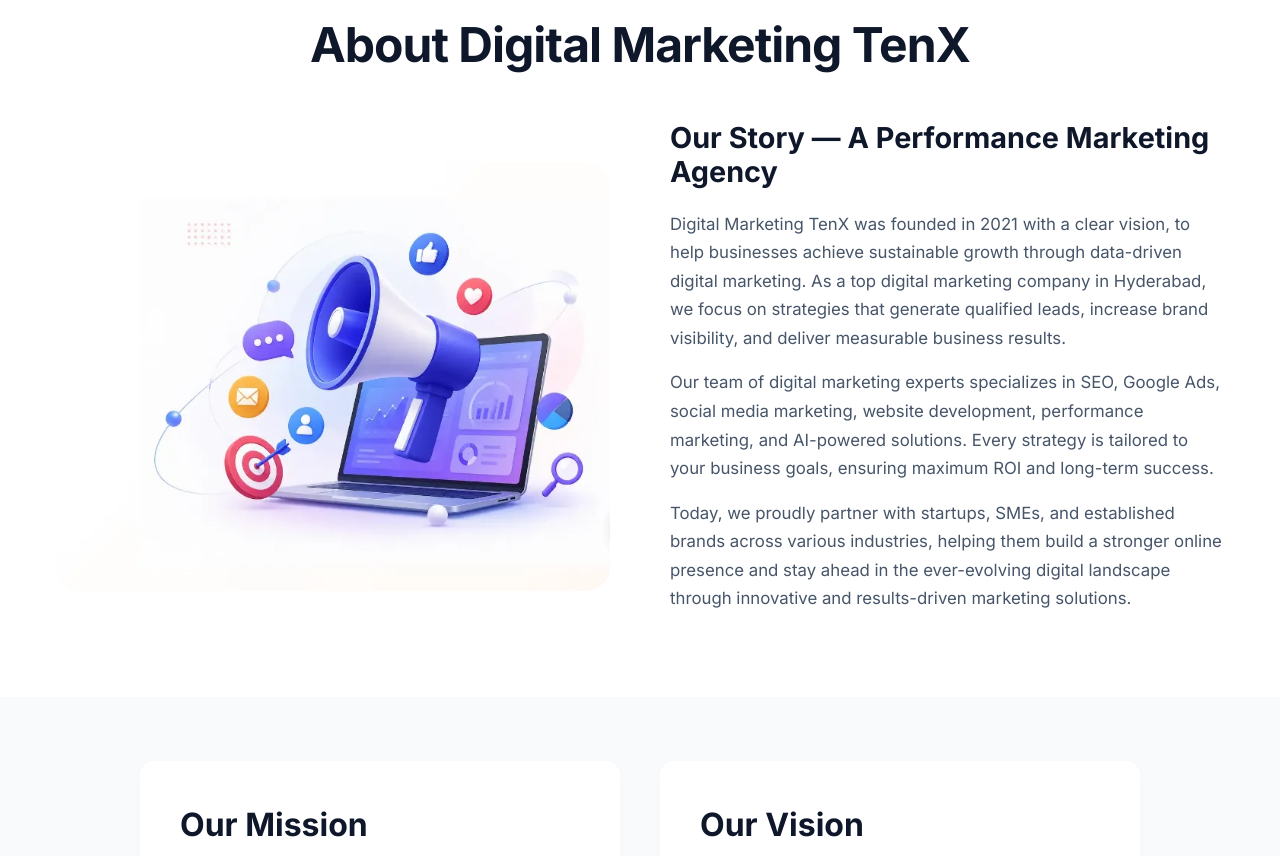
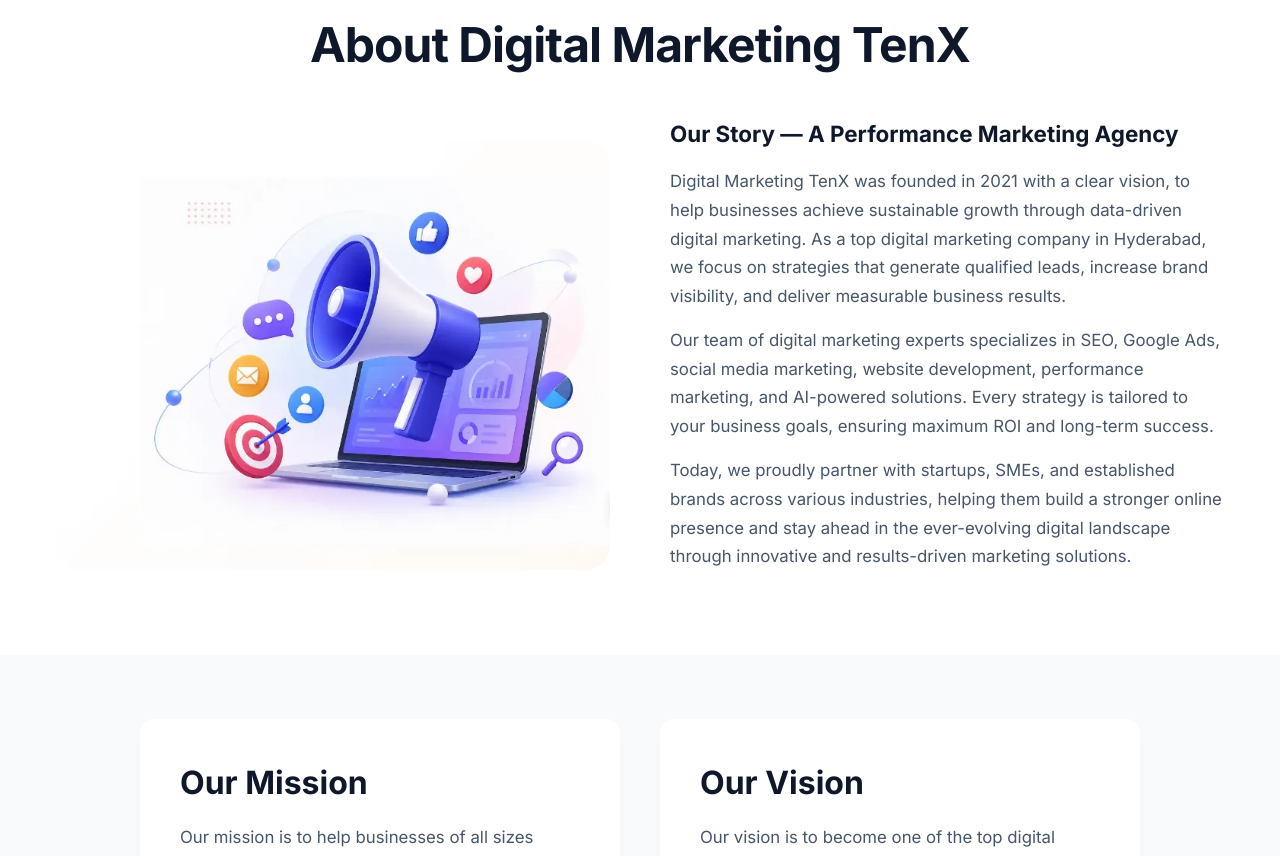
Before and after one commit to Srinivasaraot20/tenx, a Next.js app: page /about-us in a window 1280 px wide. Shown: the part 1140-1996 px from the top of the page. Built offline with nearby package versions, Linux system fonts and the light colour scheme; no server answers.

Commit message:
Aggressively reduce Our Story H2 size to force single line

```diff
--- a/src/app/about-us/page.js
+++ b/src/app/about-us/page.js
@@ -228,7 +228,7 @@ export default function AboutUsPage() {
               />
             </div>
             <div className="story-content">
-              <h2 style={{ fontSize: "clamp(1.2rem, 2.3vw, 1.8rem)", fontWeight: "bold", color: "#0f172a", marginBottom: "20px", lineHeight: "1.2" }}>Our Story — A Performance Marketing Agency</h2>
+              <h2 style={{ fontSize: "clamp(1.1rem, 2vw, 1.4rem)", fontWeight: "bold", color: "#0f172a", marginBottom: "20px", lineHeight: "1.2", whiteSpace: "nowrap" }}>Our Story — A Performance Marketing Agency</h2>
               <p style={{color: "#475569", fontSize: "1.05rem", lineHeight: "1.7", marginBottom: "16px"}}>
                 Digital Marketing TenX was founded in 2021 with a clear vision, to help businesses achieve sustainable growth through data-driven digital marketing. As a top digital marketing company in Hyderabad, we focus on strategies that generate qualified leads, increase brand visibility, and deliver measurable business results.
               </p>
```
